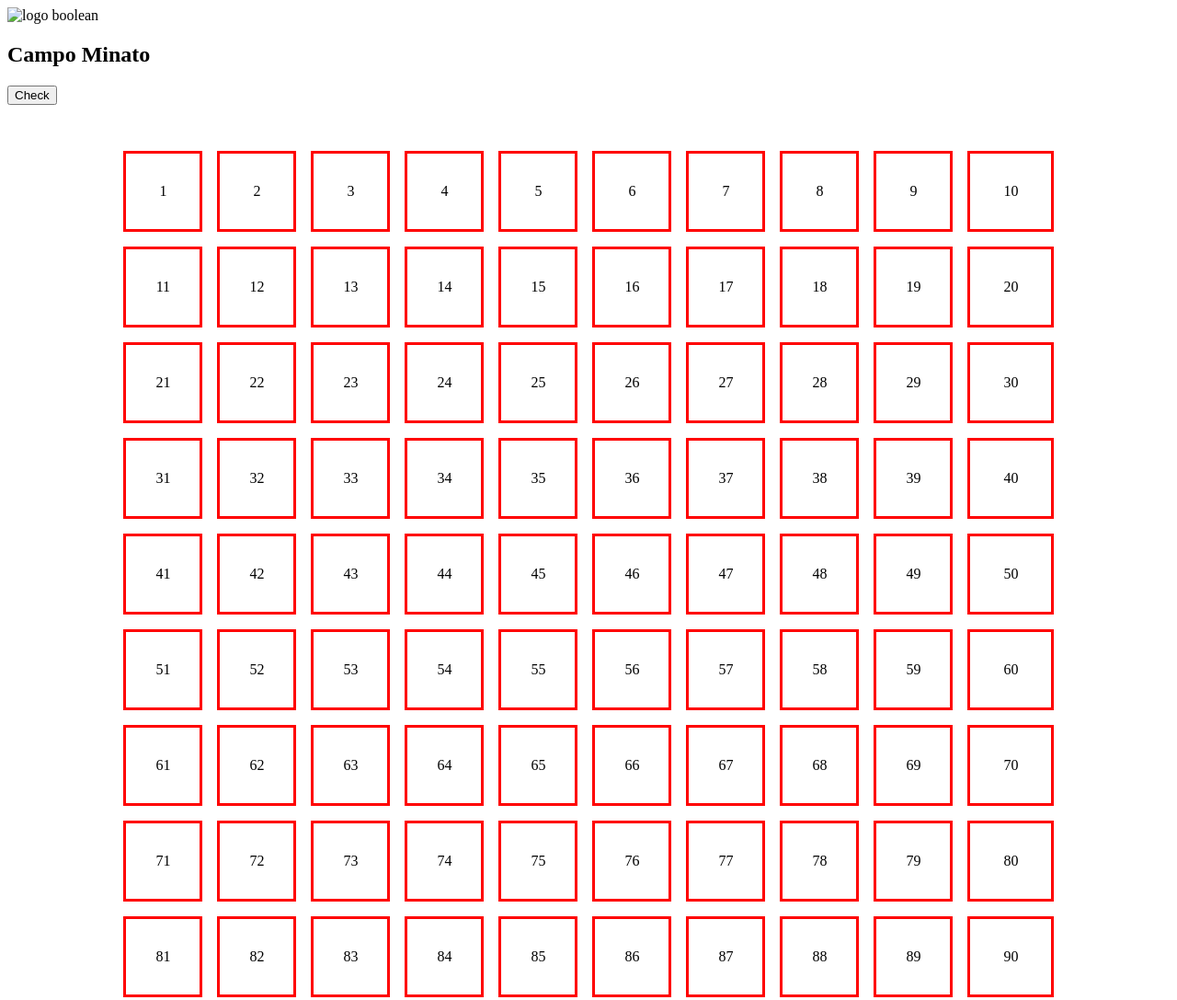
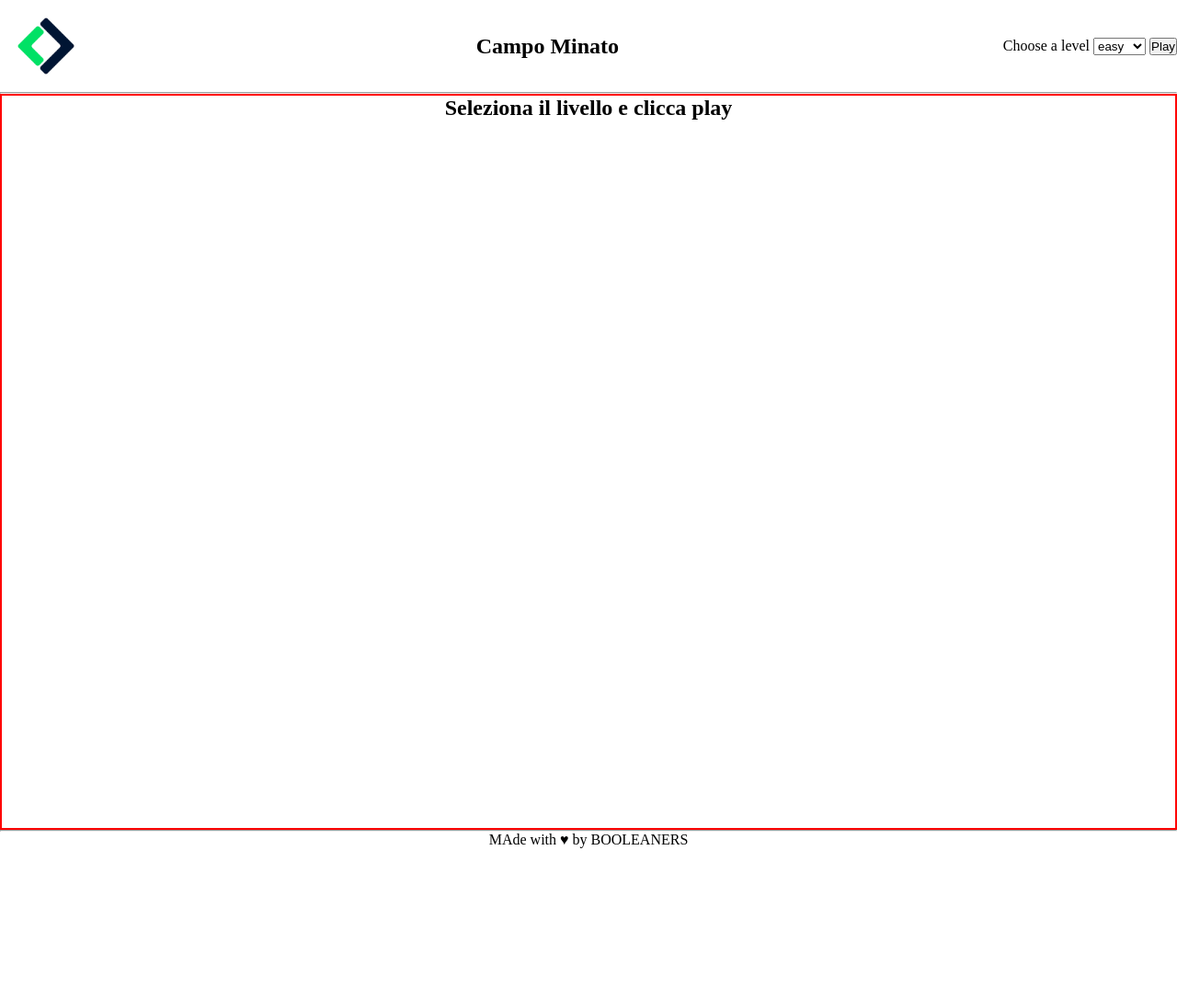
Before and after one commit to EnricoCirilli/js-campominato-grid, a plain HTML site: page index.html in a window 1280 px wide. Shown: the top 1087 px of the page at 92% size. After the commit the page ends 922 px from the top, so only its background shows below. Drawn offline with Linux system fonts and the light colour scheme.

Commit message:
add: remaking the exercise

```diff
--- a/index.html
+++ b/index.html
@@ -9,25 +9,32 @@
 </head>
 
 <body>
+    <section class="header">
+        <img src="img/mobile-logo copy.png" alt="">
+        <h1>Campo Minato</h1>
+        <div>
+            <label for="cars">Choose a level</label>
+            <select>
+                <option value="level1">easy</option>
+                <option value="level2">hard</option>
+                <option value="level3">Crazy</option>
+            </select>
+            <button id="btn-play"> Play</button>
+            <p id="demo"></p>
+        </div>
+    </section>
+    <hr>
+    <section class="main">
+        <div class="container">
+            <h2>Seleziona il livello e clicca play</h2>
+            <!-- <div class="row">
+                <div class="col">1</div>
+            </div> -->
 
-
-   <section>
-
-        <div class="header">
-            <img src="" alt="logo boolean">
-            <h1>Campo Minato</h1>
-            <button onclick="myFunction()">Check</button>
-        </div>
-
-        <div id="container" class="main">
-
-
-        </div>
-
-        <div class=" footer">
-            made with &hearts; By Booleaner
-        </div>
-
+    </section>
+    <hr>
+    <section class="footer">
+        <span>MAde with &hearts; by BOOLEANERS</span>
     </section>
     <script src="script.js"></script>
 </body>
--- a/script.js
+++ b/script.js
@@ -1,39 +1,19 @@
+// ### Svolgimento
+// 1. Creare un nel documento html la struttura che include:
+
+// Logo img titolo e
+//  buttone cliccabile "play"
+
+// creo la griglia in html
+// creo il footer
+
+// 2. Creo nel file css lo stile della pagina ordinato
+
+// 3. in JS
+// -collego il tasto "play "
+// -devo richimare il domunto in html dove andro ad aggiungere
+// la mia griglia 10 x 10;
 
 
 
-// creo una griglia di 100 numeri 10x 10
-
-function makeRows(rows, cols) {
-    container.style.setProperty('--grid-rows', rows);
-    container.style.setProperty('--grid-cols', cols);
-    for (c = 0; c < (rows * cols); c++) {
-        let cell = document.createElement("div");
-        cell.innerText = (c + 1);
-        container.appendChild(cell).className = "grid-item";
-
-// seleziono una  singola cella che cambia colore al click
-
-        let divs = document.querySelectorAll(".grid-item");
-        const changeBackgroundColor = e => {
-            e.target.style.backgroundColor = "lightblue";
-
-        }
-        divs.forEach(div => {
-            div.addEventListener("click", changeBackgroundColor, { once: true });
-        })
-    };
-
-};
-
-
-
-makeRows(10, 10);
-
-function myFunction() {
-    var x = document.getElementById("container");
-    if (x.style.display === "none") {
-      x.style.display = "block";
-    } else {
-      x.style.display = "none";
-    }
-  }
+document.getElementById("play-btn").addEventListener("click", startGame);
--- a/style.css
+++ b/style.css
@@ -1,21 +1,35 @@
-:root {
-    --grid-cols: 1;
-    --grid-rows: 1;
-  }
+*{
+  margin: 0;
+  padding: 0;
+  box-sizing: border-box;
+}
 
+img{
+  max-width: 100px;
+}
+.header{
+ display: flex;
+ justify-content: space-between;
+ align-items: center;
+}
+.container{
+  height: 100vh;
+  border: red solid 2px;
+}
+h2{
+  text-align: center;
+}
+.row{
+  border: 1px red solid;
+  display: flex;
+  flex-wrap: wrap;
+}
+.col{
+ width: calc(100%/3);
+ border: 1px red solid;
+ text-align: center;
+}
 
-  #container {
-    width: 80%;
-    margin: 50px auto;
-    display: grid;
-    grid-gap: 1em;
-    grid-template-rows: repeat(var(--grid-rows), 1fr);
-    grid-template-columns: repeat(var(--grid-cols), 1fr);
-  }
-
-  .grid-item {
-    padding: 2em;
-    border: 1px solid #ddd;
-    text-align: center;
-    border: red solid 3px;
-  }
+.footer{
+  text-align: center;
+}
```
Also changed, not shown: img/mobile-logo copy.png (added), 1 other file.
